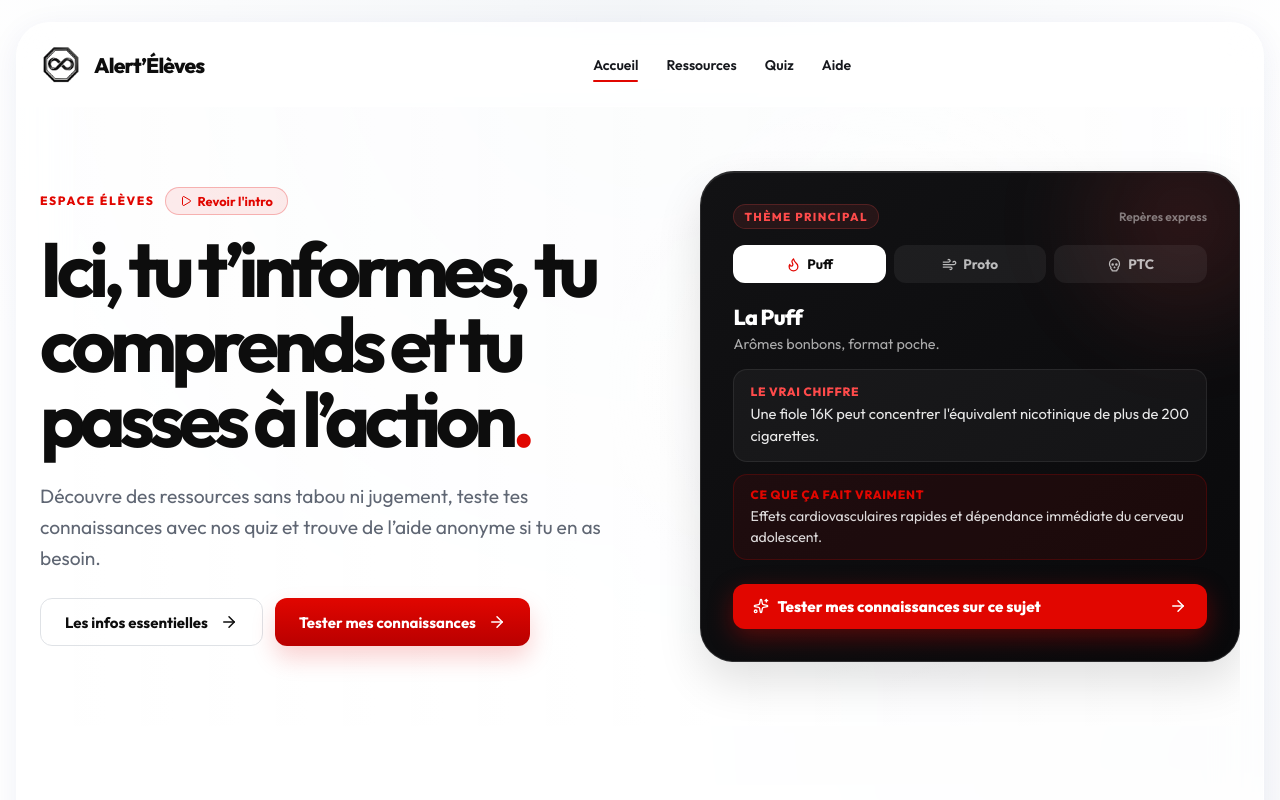
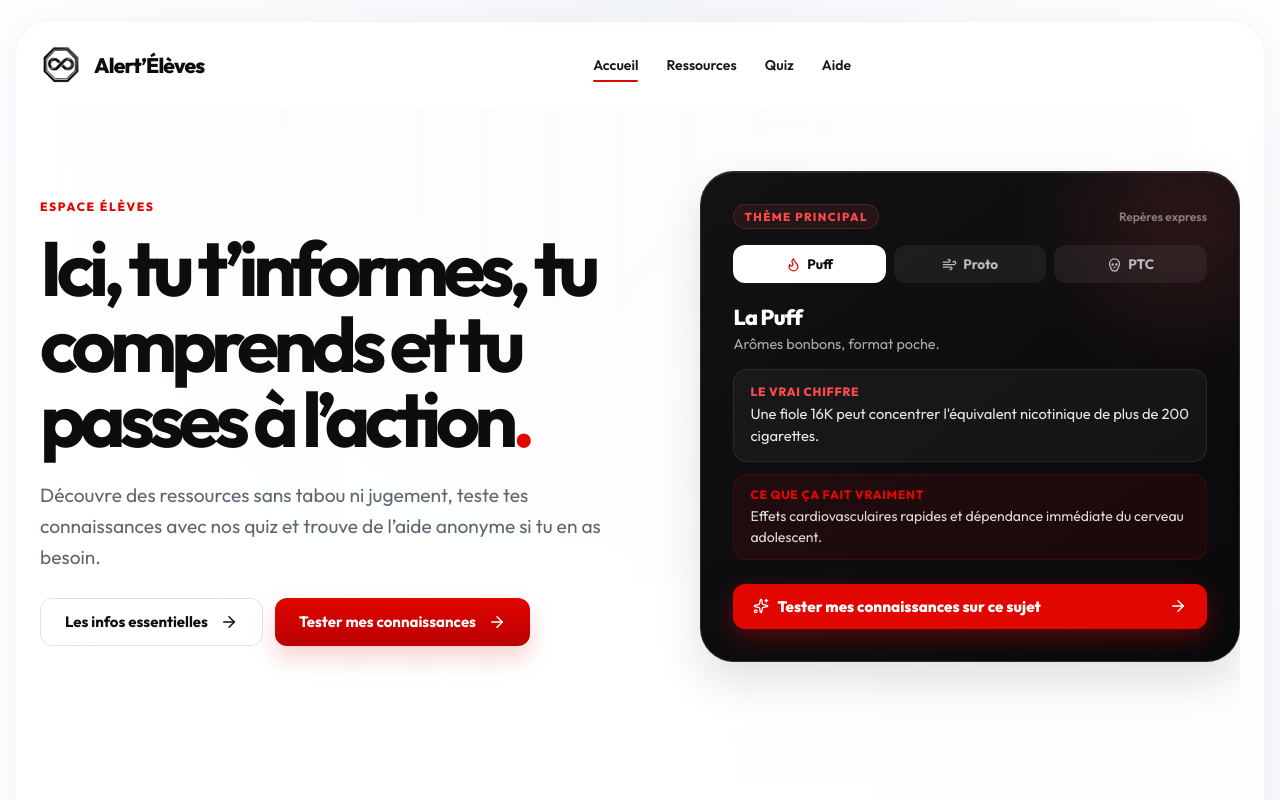
Before and after one commit to wissamheldis-cyber/Alert-l-ves---Pr-vention, a React (Vite) app: page /eleve/accueil in a window 1280 px wide. Shown: the top 800 px of the page. Built offline with nearby package versions, Linux system fonts and the light colour scheme.

Commit message:
chore: bypass intro on public student flow while preserving intro page at /eleve

```diff
--- a/src/components/Footer.tsx
+++ b/src/components/Footer.tsx
@@ -27,7 +27,7 @@ export function Footer() {
             <div style={{ display: "flex", flexDirection: "column", gap: "0.75rem" }}>
               <Link to="/" style={{ color: "inherit", textDecoration: "none" }}>Portail principal</Link>
               <Link to="/etablissement" style={{ color: "inherit", textDecoration: "none" }}>Espace Établissement</Link>
-              <Link to="/eleve" style={{ color: "inherit", textDecoration: "none" }}>Espace Élève</Link>
+              <Link to="/eleve/accueil" style={{ color: "inherit", textDecoration: "none" }}>Espace Élève</Link>
             </div>
           </div>
 
--- a/src/data/content.ts
+++ b/src/data/content.ts
@@ -26,7 +26,7 @@ export const brand = {
 };
 
 export const establishmentNav = [
-  { label: "Espace élève", href: "/eleve" }
+  { label: "Espace élève", href: "/eleve/accueil" }
 ];
 
 export const studentNav = [
--- a/src/pages/GatePage.tsx
+++ b/src/pages/GatePage.tsx
@@ -123,7 +123,7 @@ export function GatePage() {
             onNavigate={handleNavigate}
           />
           <ParallaxCard
-            to="/eleve"
+            to="/eleve/accueil"
             theme="white"
             icon={Users}
             title="Espace élèves"
--- a/src/pages/student/StudentHome.tsx
+++ b/src/pages/student/StudentHome.tsx
@@ -65,31 +65,7 @@ export function StudentHome() {
 
           {/* Colonne gauche : Titre & Actions principales */}
           <div className="hero-content" style={{ display: "flex", flexDirection: "column", justifyContent: "center" }}>
-            <div style={{ display: "flex", alignItems: "center", gap: "10px", marginBottom: "1rem" }}>
-              <p className="kicker" style={{ margin: 0 }}>Espace élèves</p>
-              <Link
-                to="/eleve"
-                style={{
-                  background: "rgba(225, 6, 0, 0.08)",
-                  border: "1px solid rgba(225, 6, 0, 0.25)",
-                  color: "var(--ae-red, #e10600)",
-                  borderRadius: "999px",
-                  padding: "5px 14px",
-                  fontSize: "0.8rem",
-                  fontWeight: 700,
-                  cursor: "pointer",
-                  display: "inline-flex",
-                  alignItems: "center",
-                  gap: "6px",
-                  textDecoration: "none",
-                  transition: "all 0.2s ease"
-                }}
-              >
-                <Play size={12} />
-                <span>Revoir l'intro</span>
-              </Link>
-            </div>
-
+            <p className="kicker" style={{ marginBottom: "1rem" }}>Espace élèves</p>
             <h1>
               Ici, tu t’informes, tu comprends et tu passes à l’action<span className="red-dot">.</span>
             </h1>
```
